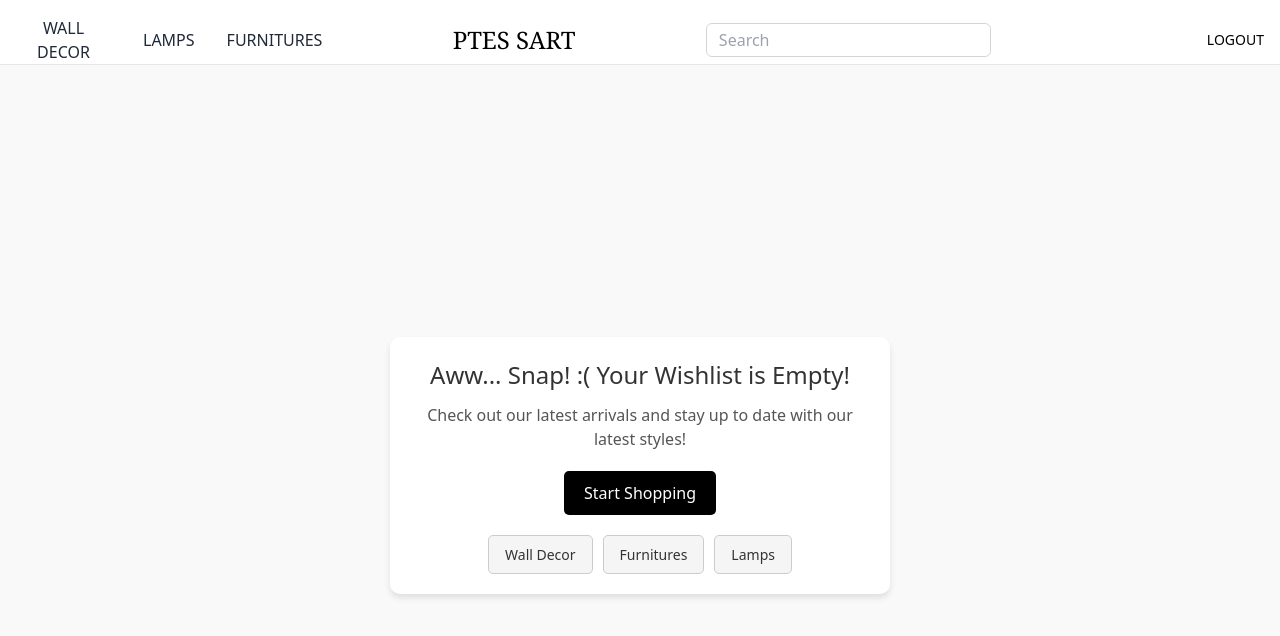
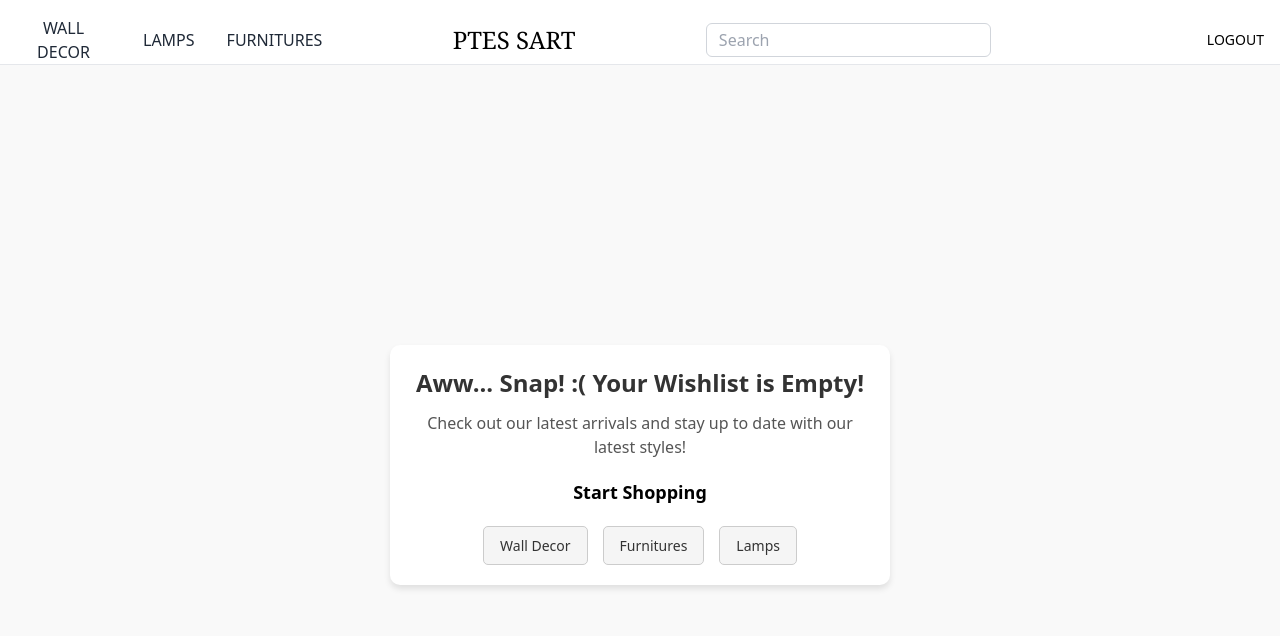
Before and after one commit to Wathrak/E-commerce, a Vue app: page /wishlist in a window 1280 px wide. Shown: the top 636 px of the page. Built offline with nearby package versions, Linux system fonts and the light colour scheme; sample sign-in values are in the browser's storage; some icons are missing.

Commit message:
sreyroth's wishlist modification

```diff
--- a/src/views/Wishlist.vue
+++ b/src/views/Wishlist.vue
@@ -3,7 +3,7 @@
     <div class="wishlist-empty">
       <h1>Aww... Snap! :( Your Wishlist is Empty!</h1>
       <p>Check out our latest arrivals and stay up to date with our latest styles!</p>
-        <button class="start-shopping-button" @click="navigateToShop">Start Shopping</button>
+      <p class="start-shopping-text" @click="navigateToShop">Start Shopping</p>
       <div class="category-buttons">
         <button class="category-button" @click="navigateToCategory('Wall Decor')">Wall Decor</button>
         <button class="category-button" @click="navigateToCategory('Furnitures')">Furnitures</button>
@@ -14,7 +14,7 @@
 </template>
 <script>
 export default {
-    name: 'Wishlist',
+  name: 'WishlistPage',
   methods: {
     navigateToShop() {
       console.log('Navigating to shop...');
@@ -49,6 +49,7 @@
 
 h1 {
   font-size: 24px;
+  font-weight: bold;
   color: #333;
   margin-bottom: 10px;
 }
@@ -60,16 +61,13 @@
 }
 
 /* Start Shopping Button */
-  .start-shopping-button {
-    background-color: black;
-    color: white;
-    border: none;
-    padding: 10px 20px;
-    font-size: 16px;
-    border-radius: 5px;
+.start-shopping-text {
+  font-size: 18px;
+  font-weight: bold;
+  color: #000;
   cursor: pointer;
   margin-bottom: 20px;
-    transition: background-color 0.3s ease;
+  transition: color 0.3s ease;
 }
 
 .start-shopping-button:hover {
@@ -80,7 +78,7 @@
 .category-buttons {
   display: flex;
   justify-content: center;
-    gap: 10px;
+  gap: 15px;
 }
 
 .category-button {
```
Lines whose indentation alone changed are shown as unchanged.
